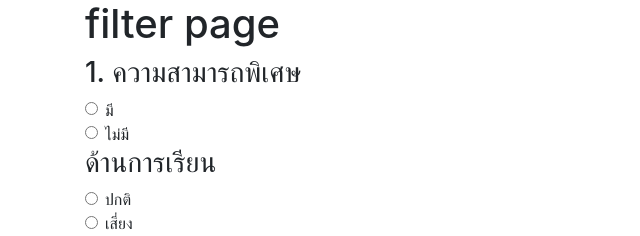
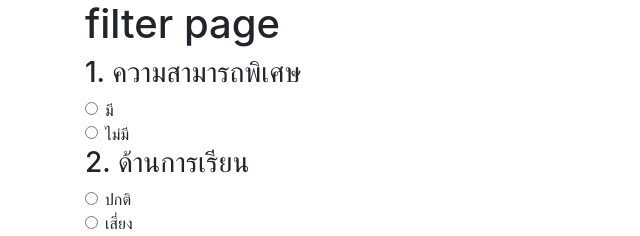
Before and after one commit to F9Uf/imagine-inskru, a Vue app: page /filter in a window 1280 px wide. Shown: the top 236 px of the page, without its empty margins (0-640 px from the left). Built offline with nearby package versions, Linux system fonts and the light colour scheme.

Commit message:
components/filter/filter2: add 2.

```diff
--- a/src/components/filter/filter2.vue
+++ b/src/components/filter/filter2.vue
@@ -1,6 +1,6 @@
 <template>
   <div class="filter2">
-    <h3>ด้านการเรียน</h3>
+    <h3>2. ด้านการเรียน</h3>
     <div class="form-check">
       <input
         class="form-check-input"
```
